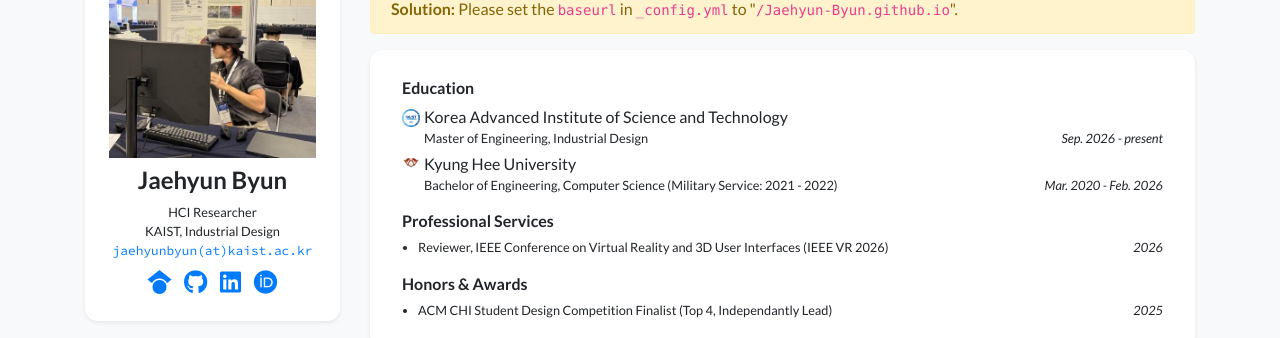
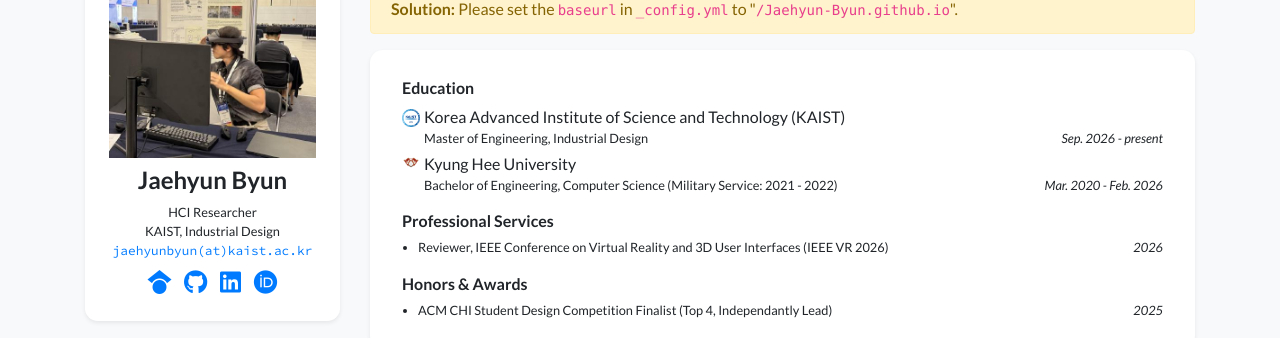
Before and after one commit to Jaehyun-Byun/Jaehyun-Byun.github.io, a Jekyll site: the page built from index.html, in a window 1280 px wide and 900 px high, scrolled down 305 px. Shown: the part 153-491 px from the top of the window. Built offline with Jekyll 4.4.1, drawn with Linux system fonts in a browser that asks for light colours; nearby versions of some CDN libraries; a style sheet for code colours, icons or effects is not loaded.

Commit message:
Update profile.yml

```diff
--- a/_data/profile.yml
+++ b/_data/profile.yml
@@ -33,7 +33,7 @@ portrait_url: /assets/images/photos/me.jpg
 portrait_caption:
 
 education:
-- name: Korea Advanced Institute of Science and Technology
+- name: Korea Advanced Institute of Science and Technology (KAIST)
   logo: /assets/images/badges/kaist_logo.png
   position: >-
     Master of Engineering, Industrial Design
```
